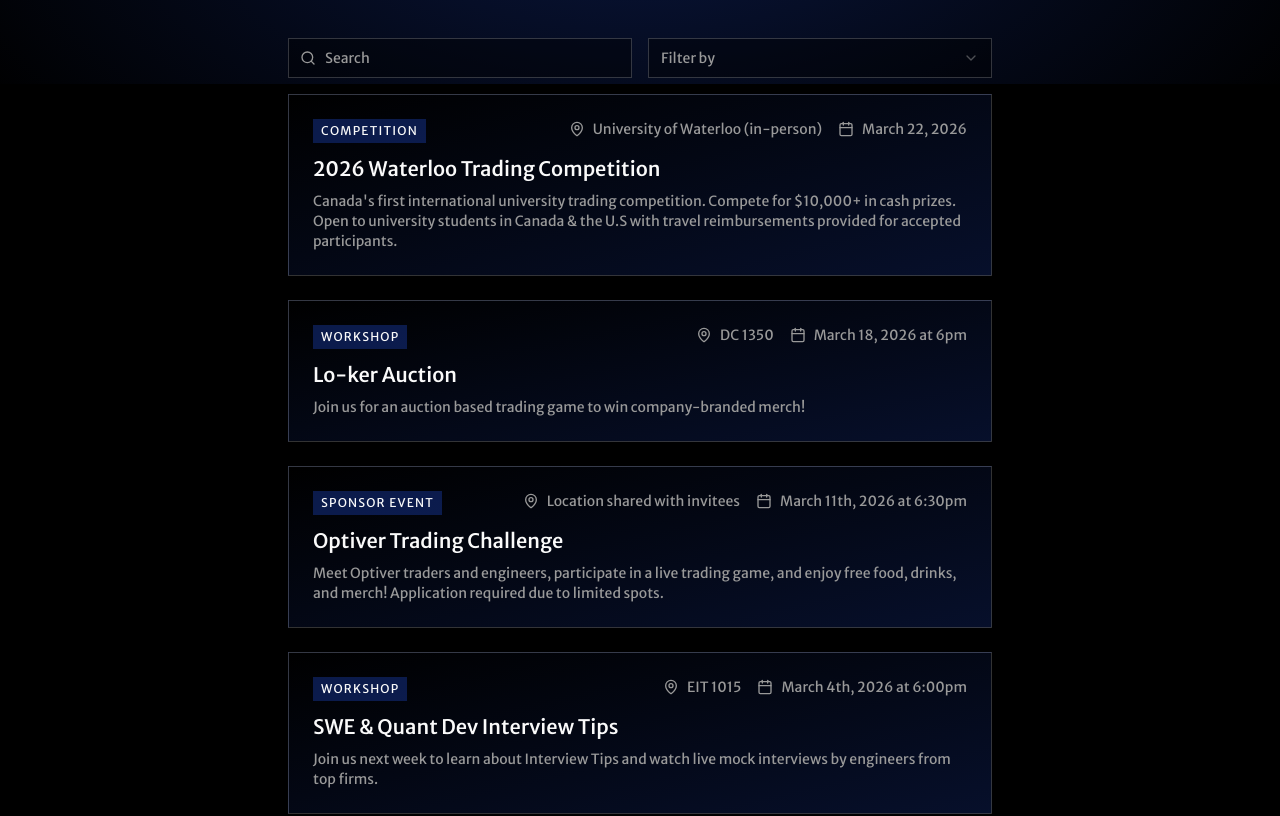
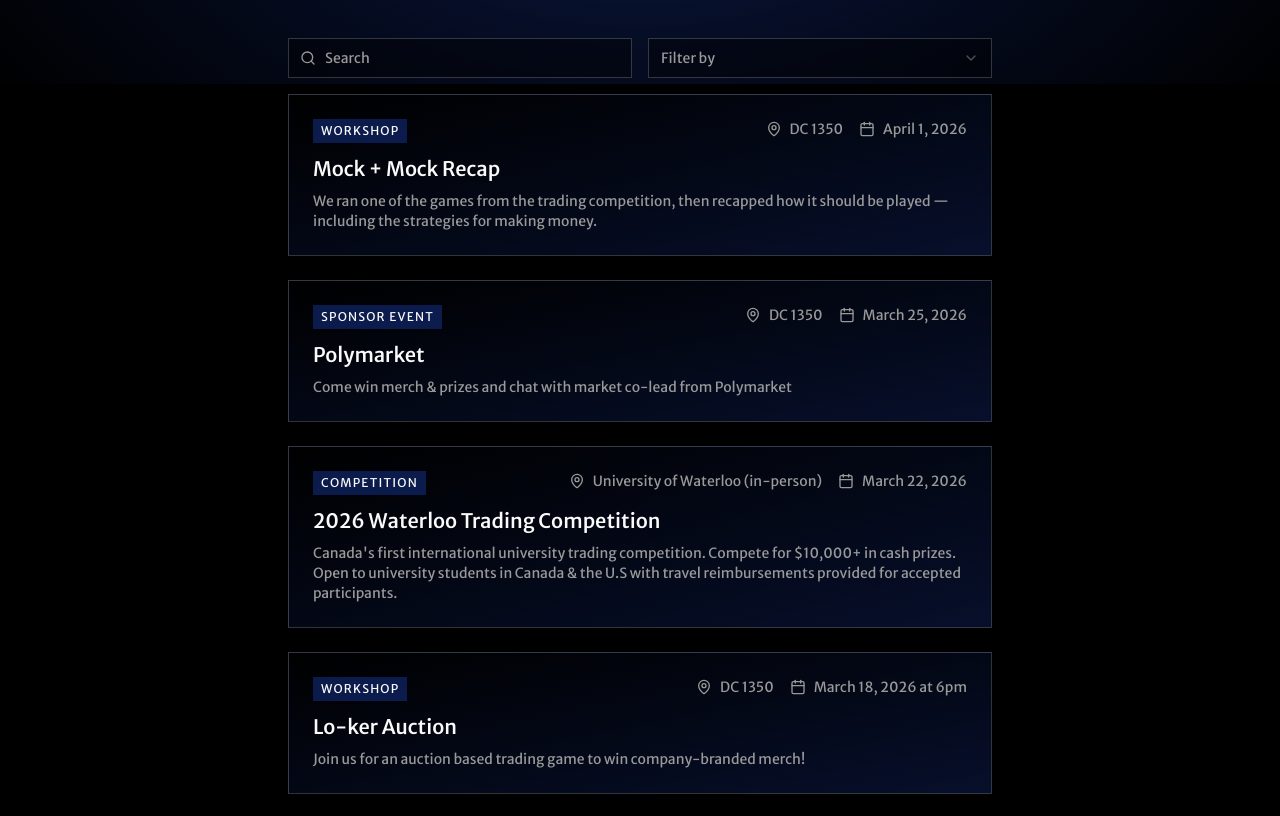
Before and after one commit to waterlooquantclub/waterlooquantclub.github.io, a React (Vite) app in the folder client/: page /events in a window 1280 px wide. Shown: the part 716-1532 px from the top of the page. Built offline with nearby package versions, Linux system fonts and the light colour scheme; the HTML template or start-up script is replaced by a standard one.

Commit message:
added 2 missing events

```diff
--- a/client/src/pages/Events.tsx
+++ b/client/src/pages/Events.tsx
@@ -14,11 +14,27 @@ import {
   SelectValue,
 } from "@/components/ui/select";
 
-const events: EventData[] = [
-
-];
+const events: EventData[] = [];
 
 const archivedEvents: EventData[] = [
+  {
+    title: "Mock + Mock Recap",
+    date: "April 1, 2026",
+    location: "DC 1350",
+    type: "Workshop",
+    tags: ["WINTER 26"],
+    description:
+      "We ran one of the games from the trading competition, then recapped how it should be played — including the strategies for making money.",
+  },
+  {
+    title: "Polymarket",
+    date: "March 25, 2026",
+    location: "DC 1350",
+    type: "Sponsor Event",
+    tags: ["WINTER 26"],
+    description:
+      "Come win merch & prizes and chat with market co-lead from Polymarket",
+  },
   {
     title: "2026 Waterloo Trading Competition",
     date: "March 22, 2026",
```
